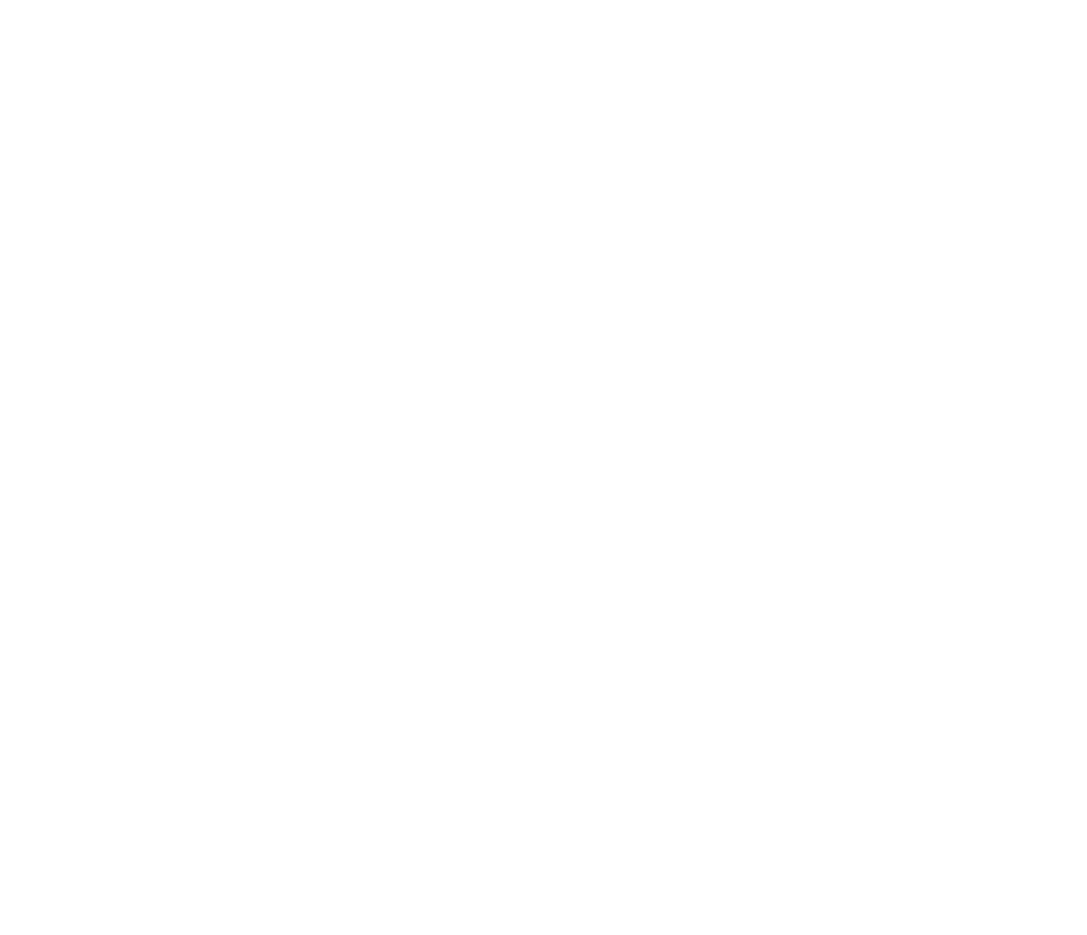
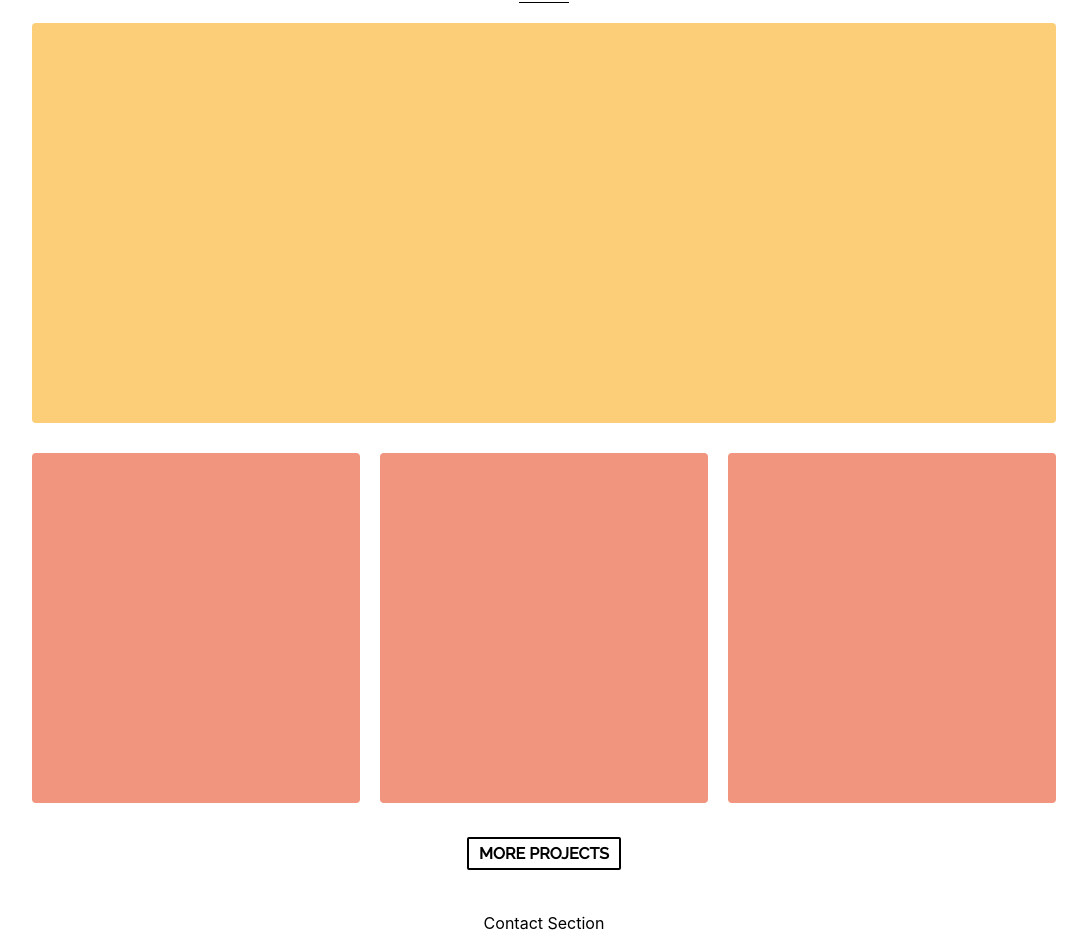
Before and after one commit to kirawoods/portfolio, a React (Create React App) app: page / in a window 1280 px wide. Shown: the part 783-1718 px from the top of the page, without its empty margins (96-1183 px from the left). Before the commit the page ends 800 px from the top, so only its background shows below. Built offline with nearby package versions, Linux system fonts and the light colour scheme.

Commit message:
updates styling

```diff
--- a/src/components/homepage/PortfolioSection.css
+++ b/src/components/homepage/PortfolioSection.css
@@ -0,0 +1,47 @@
+@import url("https://fonts.googleapis.com/css2?family=Open+Sans&family=Raleway:wght@500&display=swap");
+
+.PortfolioSection {
+  margin: 50px auto;
+  width: 80%;
+}
+
+.portfolio-header {
+  margin: 20px 0 0 0;
+  font-family: "Raleway", sans-serif;
+  font-weight: 900;
+}
+
+.horizontal-line {
+  width: 50px;
+  border-top: 1px black solid;
+  margin: 5px auto 20px auto;
+}
+
+.featured-project {
+  height: 400px;
+  background-color: #fcce77;
+  border-radius: 4px;
+}
+
+.other-projects-container {
+  display: flex;
+  margin: 30px 0 40px 0;
+  justify-content: space-between;
+}
+
+.project {
+  width: 32%;
+  height: 350px;
+  background: #f1957e;
+  border-radius: 4px;
+}
+
+.portfolio-button {
+  text-decoration: none;
+  color: black;
+  padding: 5px 10px;
+  border: 2px black solid;
+  font-weight: 900;
+  border-radius: 2px;
+  font-family: "Raleway", sans-serif;
+}
--- a/src/components/homepage/PortfolioSection.js
+++ b/src/components/homepage/PortfolioSection.js
@@ -1,6 +1,22 @@
 import React from "react";
 import "./PortfolioSection.css";
+import { Link } from "react-router-dom";
 
 export function PortfolioSection() {
-  return <div className="PortfolioSection">Portfolio Section</div>;
+  return (
+    <div className="PortfolioSection">
+      <div className="portfolio-header">PORTFOLIO</div>
+      <div className="horizontal-line"></div>
+      <div className="featured-project"></div>
+      <div className="other-projects-container">
+        <div className="project"></div>
+        <div className="project"></div>
+        <div className="project"></div>
+      </div>
+
+      <Link className="portfolio-button" to="/portfolio">
+        MORE PROJECTS
+      </Link>
+    </div>
+  );
 }
```
